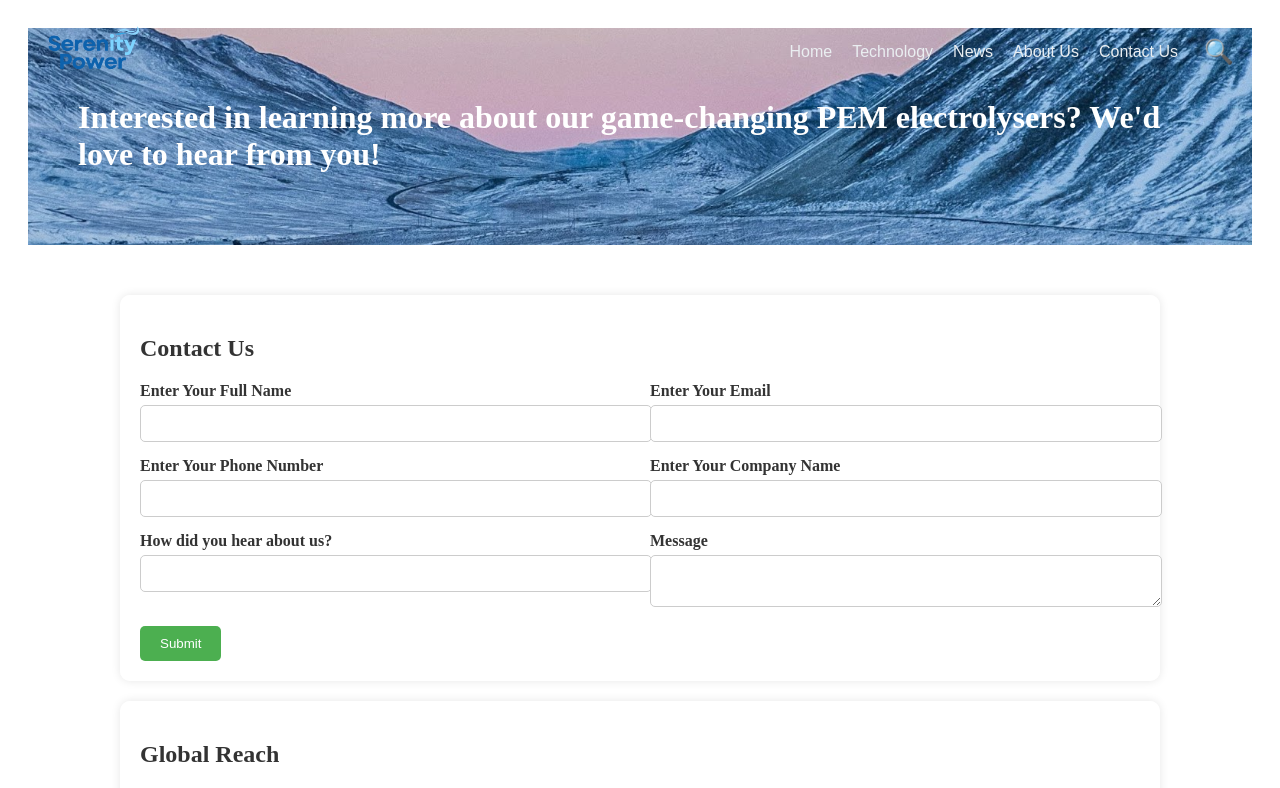
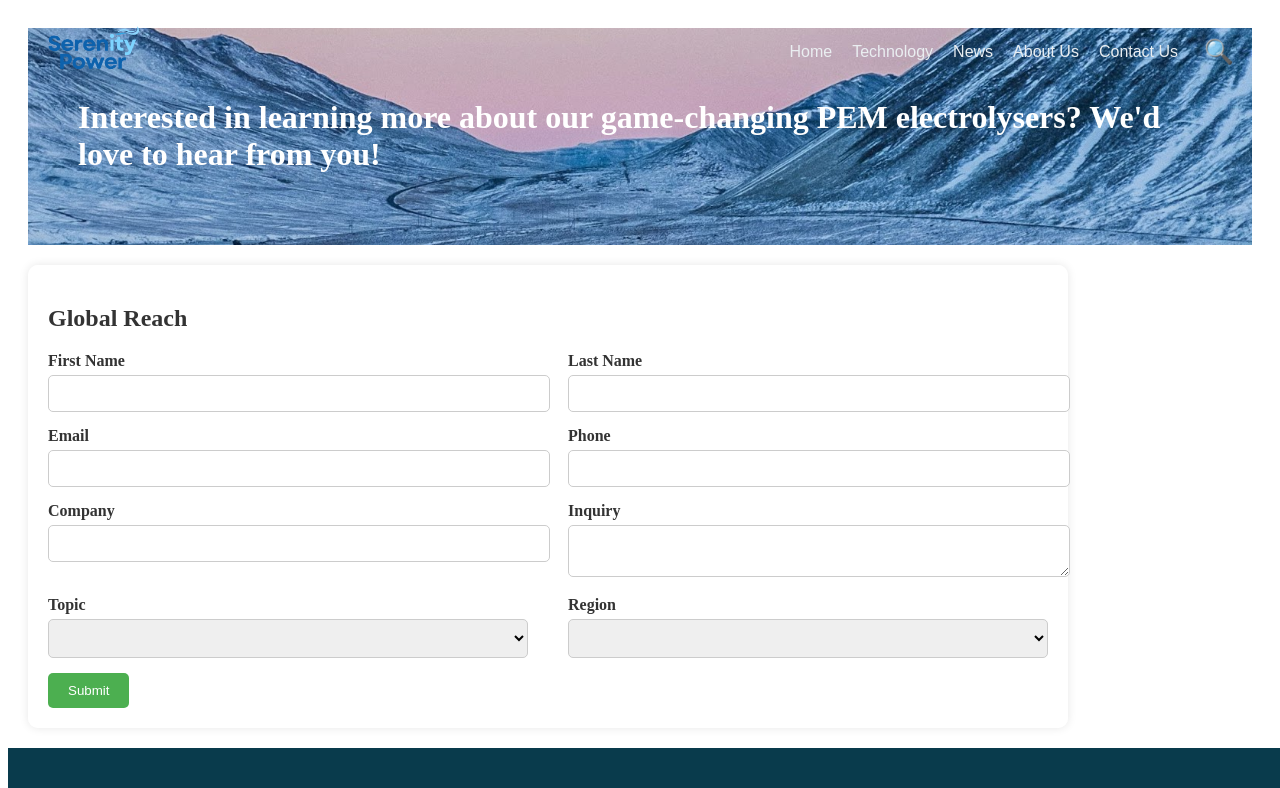
Before and after one commit to aleishacerny/sustain-hydro, a Vue app: page /contact-us in a window 1280 px wide. Shown: the top 788 px of the page. Built offline with nearby package versions, Linux system fonts and the light colour scheme.

Commit message:
header+contact+aboutus

```diff
--- a/src/components/PageHeader.vue
+++ b/src/components/PageHeader.vue
@@ -15,7 +15,13 @@
             <li><router-link to="/" @click="closeMenu">Home</router-link></li>
             <li><router-link to="/technology" @click="closeMenu">Technology</router-link></li>
             <li><router-link to="/news" @click="closeMenu">News</router-link></li>
-            <li><router-link to="/about-us" @click="closeMenu">About Us</router-link></li>
+            <li class="dropdown">
+              <router-link to="/about-us" @click="closeMenu">About Us</router-link>
+              <ul class="dropdown-menu">
+                <li><router-link to="/about-us/company" @click="closeMenu">Company</router-link></li>
+                <li><router-link to="/about-us/leadership" @click="closeMenu">Leadership</router-link></li>
+              </ul>
+            </li>
             <li><router-link to="/contact-us" @click="closeMenu">Contact Us</router-link></li>
           </ul>
         </nav>
@@ -30,7 +36,6 @@
     </div>
   </header>
 </template>
-
 
 <script>
 export default {
@@ -71,7 +76,6 @@ export default {
   }
 };
 </script>
-
 
 <style scoped>
 .header {
@@ -117,6 +121,7 @@ export default {
 
 .navigation li {
   margin-right: 20px;
+  position: relative;
 }
 
 .navigation a {
@@ -133,6 +138,44 @@ export default {
 
 .header.scrolled .navigation a {
   color: #fff; /* White text when scrolled */
+}
+
+.dropdown .dropdown-menu {
+  display: none;
+}
+
+.dropdown:hover .dropdown-menu {
+  display: block;
+  background: transparent;
+}
+
+.dropdown-menu {
+  display: none;
+  position: absolute;
+  top: 100%;
+  left: 0;
+  background: transparent;
+  box-shadow: 0 4px 8px rgba(0, 0, 0, 0.1);
+  list-style: none;
+  padding: 10px 0;
+  min-width: 150px;
+  z-index: 1000;
+}
+
+.dropdown-menu li {
+  margin: 0;
+}
+
+.dropdown-menu a {
+  color: #333;
+  padding: 10px 20px;
+  display: block;
+  text-decoration: none;
+}
+
+.dropdown-menu a:hover {
+  background: transparent;
+  color: white;
 }
 
 .menu-button {
--- a/src/views/ContactUsView.vue
+++ b/src/views/ContactUsView.vue
@@ -3,44 +3,6 @@
     <div class="contact-header">
       <h1>Interested in learning more about our game-changing PEM electrolysers? We'd love to hear from you!</h1>
     </div>
-    <div class="contact-forms">
-      <!-- Contact Us Form -->
-      <form class="contact-form" @submit.prevent="submitForm">
-        <h2>Contact Us</h2>
-        <div class="form-row">
-          <div class="form-group">
-            <label>Enter Your Full Name</label>
-            <input type="text" v-model="contactForm.fullName" required />
-          </div>
-          <div class="form-group">
-            <label>Enter Your Email</label>
-            <input type="email" v-model="contactForm.email" required />
-          </div>
-        </div>
-        <div class="form-row">
-          <div class="form-group">
-            <label>Enter Your Phone Number</label>
-            <input type="text" v-model="contactForm.phone" required />
-          </div>
-          <div class="form-group">
-            <label>Enter Your Company Name</label>
-            <input type="text" v-model="contactForm.company" />
-          </div>
-        </div>
-        <div class="form-row">
-          <div class="form-group">
-            <label>How did you hear about us?</label>
-            <input type="text" v-model="contactForm.hearAbout" />
-          </div>
-          <div class="form-group">
-            <label>Message</label>
-            <textarea v-model="contactForm.message"></textarea>
-          </div>
-        </div>
-        <button type="submit">Submit</button>
-      </form>
-
-      <!-- Global Reach Form -->
       <form class="global-reach-form" @submit.prevent="submitGlobalForm">
         <h2>Global Reach</h2>
         <div class="form-row">
@@ -96,7 +58,6 @@
         <button type="submit">Submit</button>
       </form>
     </div>
-  </div>
 </template>
 
 <script>
@@ -170,7 +131,7 @@ export default {
 
 .form-row {
   display: flex;
-  gap: 20px;
+  gap: 40px;
 }
 
 .form-group {
```
Also changed, not shown: src/router/index.js (+5 -2 lines).
